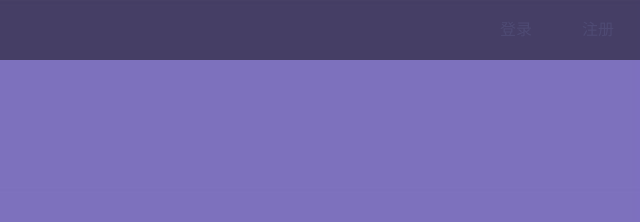
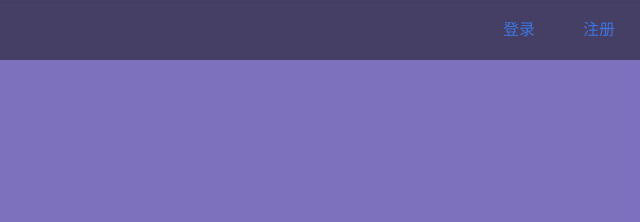
Before and after one commit to Cecelia00/https-gitee.com-yu-beihu-calligraphy_association, a plain HTML site: page index.html in a window 1280 px wide. Shown: the top 222 px of the page, 640-1280 px from the left. Drawn offline with Linux system fonts and the light colour scheme.

Commit message:
更新 index.html

```diff
--- a/index.html
+++ b/index.html
@@ -136,17 +136,20 @@
                     <a class="nav-link" id="" href="">历史</a>
                 </li>
                 <!-- <li class="nav-item"> -->
-                    <!-- <a class="nav-link" id="" href="">登录</a> -->
-                    <!-- <a class="nav-link btn btn-bd-download d-none d-lg-inline-block mb-3 mb-md-0 ml-md-3" href="#">登录</a>
+                <!-- <a class="nav-link" id="" href="">登录</a> -->
+                <!-- <a class="nav-link btn btn-bd-download d-none d-lg-inline-block mb-3 mb-md-0 ml-md-3" href="#">登录</a>
                 </li> -->
                 <!-- <li class="nav-item"> -->
-                    <!-- <a class="nav-link" id="" href="">注册</a> -->
-                    <!-- <a class="nav-link btn btn-bd-download d-none d-lg-inline-block mb-3 mb-md-0 ml-md-3" href="#">注册</a>
+                <!-- <a class="nav-link" id="" href="">注册</a> -->
+                <!-- <a class="nav-link btn btn-bd-download d-none d-lg-inline-block mb-3 mb-md-0 ml-md-3" href="#">注册</a>
                 </li> -->
             </ul>
-            <ul class="navbar-nav flex-row ml-md-auto d-none d-md-flex"></ul>
-              <a class="nav-link btn btn-bd-download d-none d-lg-inline-block mb-3 mb-md-0 ml-md-3" href="#">登录</a>
-              <a class="nav-link btn btn-bd-download d-none d-lg-inline-block mb-3 mb-md-0 ml-md-3" href="#">注册</a>
+            <ul class="navbar-nav flex-row ml-md-auto d-md-flex">
+
+            </ul>
+            <a class="nav-link  btn-bd-download d-lg-inline-block mb-3 mb-md-0 ml-md-3" href="#">登录</a>
+            <a class="nav-link  btn-bd-download d-lg-inline-block mb-3 mb-md-0 ml-md-3" href="#">注册</a>
+
         </div>
     </nav>
 
```
